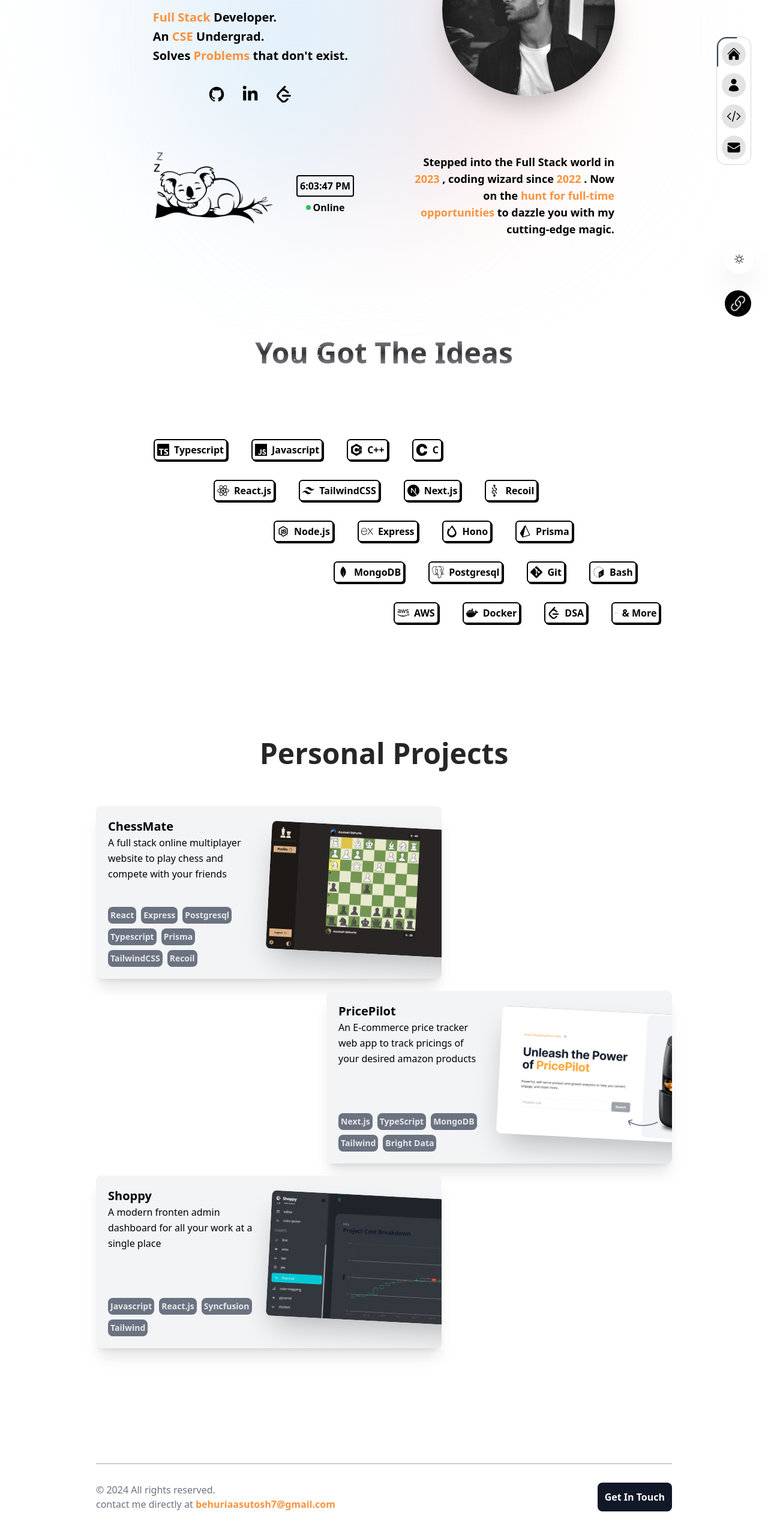
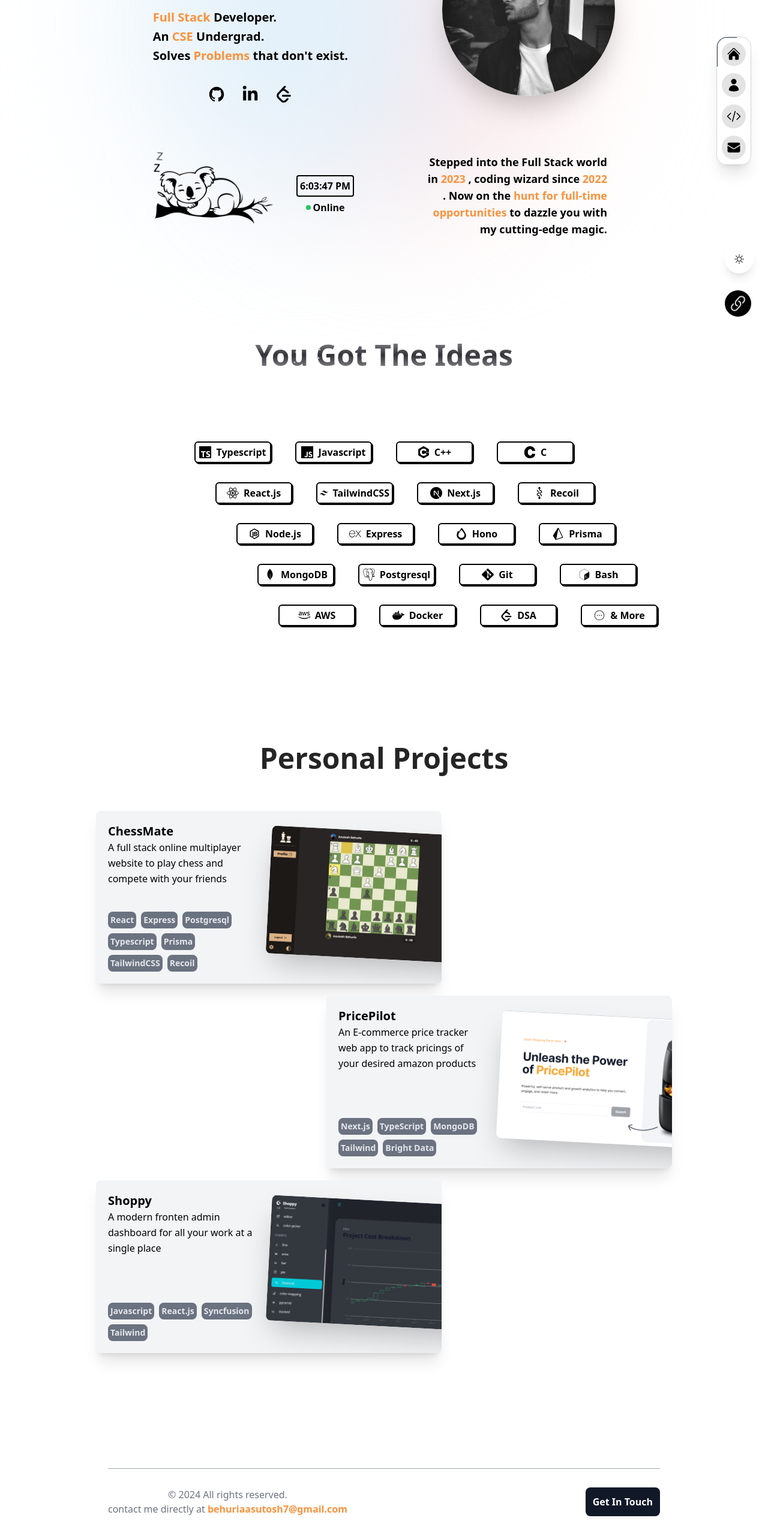
Before and after one commit to asutosh-147/portfolio, a Next.js app: page / in a window 1280 px wide. Shown: the part 232-2798 px from the top of the page at 60% size. Built offline with nearby package versions, Linux system fonts and the light colour scheme.

Commit message:
💄 style : Fixed responsiveness
mobile ready

```diff
--- a/app/globals.css
+++ b/app/globals.css
@@ -33,3 +33,12 @@
     /* Thumb color and track color */
     border-radius: 25px;
 }
+
+.staggerContainer{
+    padding-left: var(--dynamic-padding-left, 0px);
+}
+@media (max-width:1024px) {
+    .staggerContainer{
+        padding-left: 0px;
+    }
+}
--- a/app/layout.tsx
+++ b/app/layout.tsx
@@ -20,11 +20,13 @@ export default function RootLayout({
 }>) {
   return (
     <html lang="en" className="custom-scrollbar !scroll-smooth">
-          <body className={`${poppins.className}bg-gray-50 dark:bg-gray-900 transition-colors duration-300 dark:text-gray-200`}>
+      <body
+        className={`${poppins.className}bg-gray-50 transition-colors duration-300 dark:bg-gray-900 dark:text-gray-200 overflow-x-auto`}
+      >
         <ThemeContextProvider>
           <Navbar />
           {children}
-          <ThemeSwitch/>
+          <ThemeSwitch />
         </ThemeContextProvider>
       </body>
     </html>
--- a/components/About.tsx
+++ b/components/About.tsx
@@ -24,7 +24,7 @@ const About = () => {
       variants={aboutVariant}
       initial="hidden"
       animate="visible"
-      className="w-3/5 text-right text-lg font-semibold"
+      className=" px-3 sm:w-4/5 lg:w-3/5 text-center lg:text-right text-lg font-semibold"
     >
       Stepped into the Full Stack world in <Highlight>2023</Highlight>, coding
       wizard since <Highlight>2022</Highlight>. Now on the{" "}
--- a/components/Contact.tsx
+++ b/components/Contact.tsx
@@ -18,7 +18,10 @@ const fadeVariant: Variants = {
 };
 const Contact = () => {
   return (
-    <section id="contact" className="mx-auto mb-20 mt-48 w-3/4 text-gray-500 dark:text-gray-300">
+    <section
+      id="contact"
+      className="mx-auto mb-20 mt-48 w-full px-5 text-gray-500 sm:w-3/4 dark:text-gray-300"
+    >
       <MotionDiv
         initial={{ scale: 0 }}
         whileInView={{
@@ -27,8 +30,8 @@ const Contact = () => {
         }}
         className="h-1 w-full border-t border-t-gray-400 dark:border-gray-300"
       ></MotionDiv>
-      <div className="flex w-full items-center justify-between pt-7">
-        <div>
+      <div className="flex w-full flex-col items-center justify-center gap-10 pt-7 sm:flex-row sm:justify-between sm:gap-0">
+        <div className="text-center">
           <MotionDiv
             initial={{ opacity: 0 }}
             whileInView={{
@@ -59,7 +62,7 @@ const Contact = () => {
               opacity: 1,
               transition: { duration: 0.9, delay: 0.7 },
             }}
-            className="rounded-lg bg-gray-900 dark:bg-gray-300 font-semibold dark:text-gray-950 p-3 text-white"
+            className="rounded-lg bg-gray-900 p-3 font-semibold text-white dark:bg-gray-300 dark:text-gray-950"
           >
             Get In Touch
           </MotionDiv>
--- a/components/Landing.tsx
+++ b/components/Landing.tsx
@@ -43,20 +43,20 @@ const container: Variants = {
 };
 function Landing() {
   return (
-    <div id="home" className="relative mx-auto w-full xl:w-3/4 ">
+    <div id="home" className="relative mx-auto w-full xl:w-3/4">
       <MotionDiv
-        className="absolute right-1 top-8 -z-[1] h-[31.5rem] w-[31.5rem] rounded-full bg-[#fbe2e3] blur-[8rem] transition-colors duration-300 sm:right-44 dark:bg-[#946263]"
+        className="absolute right-1 top-8 h-[37rem] w-[10rem] -z-[1] sm:h-[31.5rem] sm:w-[31.5rem] rounded-full bg-[#fbe2e3] blur-[8rem] transition-colors duration-300 sm:right-44 dark:bg-[#946263]"
         variants={fadeVariant}
         initial="hidden"
         animate="visible"
       />
       <MotionDiv
-        className="absolute -top-5 left-5 -z-[1] h-[35.5rem] w-[31.5rem] rounded-full bg-[#e2f1fb] blur-[8rem] transition-colors duration-300 sm:left-20 dark:bg-[#676394]"
+        className="absolute left-5 -z-[1] h-[37rem] w-[10rem] rounded-full bg-[#e2f1fb] blur-[8rem] transition-colors duration-300 sm:-top-5 sm:left-20 sm:h-[35.5rem] sm:w-[31.5rem] dark:bg-[#676394]"
         initial="hidden"
         animate="visible"
         variants={fadeVariant}
       />
-      <div className="mt-2 flex w-full flex-col-reverse items-center justify-center p-4 sm:flex-row sm:justify-around">
+      <div className="mx-auto mt-2 flex w-full flex-col-reverse items-center justify-center p-4 sm:mx-0 sm:flex-row sm:justify-around">
         <MotionDiv
           className="flex flex-col"
           initial="hidden"
@@ -137,14 +137,14 @@ function Landing() {
                 alt="profile-pic"
                 width={250}
                 height={250}
-                className="w-32 rounded-full shadow-2xl sm:w-72"
+                className="w-56 rounded-full shadow-2xl sm:w-72"
               />
               <Tooltip title="yeah, that's me :)" position="top" />
             </div>
           </CardContainer>
         </MotionDiv>
       </div>
-      <div className="mt-6 flex mx-auto w-full flex-col items-center justify-between sm:mt-0 sm:w-4/5 sm:flex-row">
+      <div className="mt-10 flex w-full flex-col items-center justify-between gap-10 sm:mx-auto sm:w-4/5 lg:mt-0 lg:flex-row">
         <Online initialTime={new Date().toLocaleTimeString()} />
         <About />
       </div>
--- a/components/Navbar.tsx
+++ b/components/Navbar.tsx
@@ -35,7 +35,7 @@ const Navbar = () => {
   return (
     <>
       <div className="invisible fixed right-6 top-1/2 z-50 -translate-y-1/2 rounded-2xl p-1 backdrop-blur-lg sm:visible">
-        <Dock magnification={55} className="relative gap-3 border-gray-300 dark:bg-gray-800 dark:border-none">
+        <Dock magnification={55} className="relative gap-3 border-gray-300 dark:bg-gray-800 dark:border-none shadow-xl">
           {icons.map(({ link, Icon }, index) => {
             return (
               <DockIcon key={index} className="dark:bg-gray-700">
@@ -46,7 +46,7 @@ const Navbar = () => {
             );
           })}
           <BorderBeam
-            borderWidth={2}
+            borderWidth={1}
             size={90}
             className=""
             colorFrom="#374151"
@@ -60,7 +60,7 @@ const Navbar = () => {
         variants={dockSlideLeft}
         initial="hidden"
         animate="visible"
-        className="fixed bottom-10 right-7 size-11 rounded-full dark:bg-gray-800 bg-black p-2 text-white transition-all duration-300 hover:scale-110"
+        className="fixed bottom-10 right-7 size-11 rounded-full dark:bg-gray-800 bg-black p-2 text-white transition-all duration-300 hover:scale-110 z-10"
       >
         <Link href={process.env.RESUME_LINK as string} target="_blank">
           <div className="group relative">
--- a/components/Online.tsx
+++ b/components/Online.tsx
@@ -53,7 +53,7 @@ const Online = ({ initialTime }: { initialTime: string }) => {
       variants={container}
       initial="hidden"
       animate="visible"
-      className="flex items-center w-full sm:w-3/4 justify-start sm:gap-10"
+      className="flex items-center justify-between px-3 sm:px-0 w-full lg:w-3/4 lg:justify-start sm:gap-10"
     >
       <div className="relative">
         <Image
--- a/components/Projects.tsx
+++ b/components/Projects.tsx
@@ -20,7 +20,7 @@ const Projects = () => {
   return (
     <section
       id="projects"
-      className="mx-auto mb-10 mt-32 flex w-3/4 scroll-mt-24 justify-center"
+      className="mb-10 mt-20 sm:mt-32 flex w-full scroll-mt-24 justify-center p-4 lg:mx-auto lg:w-3/4 lg:p-0"
     >
       <div className="flex w-full flex-col">
         <MotionDiv
@@ -28,7 +28,7 @@ const Projects = () => {
           viewport={{ once: true }}
           initial="hidden"
           whileInView="visible"
-          className="self-center text-5xl font-bold dark:text-gray-100"
+          className="self-center text-xl md:text-5xl font-bold dark:text-gray-100"
         >
           Personal Projects
         </MotionDiv>
--- a/components/Skills.tsx
+++ b/components/Skills.tsx
@@ -1,12 +1,9 @@
 "use client";
 import { skills } from "@/lib/skillsData";
 import React from "react";
-import { Md10K } from "react-icons/md";
 import { MotionDiv } from "./MotionDiv";
 import { Variants } from "framer-motion";
 import { TextRevealCard } from "./magicui/text-reveal-card";
-import Tooltip from "./Tooltip";
-
 type reducedSkill = (typeof skills)[];
 const itemVariant: Variants = {
   hidden: {
@@ -32,7 +29,7 @@ const Skills = () => {
   return (
     <div
       id="skills"
-      className="mx-auto mb-48 mt-20 flex w-3/5 flex-col items-start gap-8"
+      className="mx-auto sm:mb-48 sm:mt-20 flex w-full xl:w-4/5 flex-col p-1 items-center gap-8"
     >
       <MotionDiv
         variants={itemVariant}
@@ -42,10 +39,10 @@ const Skills = () => {
           once: true,
         }}
         custom={1}
-        className="mx-auto"
+        // className=""
       >
         <TextRevealCard
-          className="bg-transparent dark:text-gray-300 text-center"
+          className="bg-transparent text-xl text-center dark:text-gray-300"
           text="You Got The Ideas"
           revealText="I Got The Skills"
         ></TextRevealCard>
@@ -54,8 +51,12 @@ const Skills = () => {
         return (
           <div
             key={i}
-            className={`flex justify-center gap-10`}
-            style={{ paddingLeft: i * 100 }}
+            className={`staggerContainer grid grid-cols-2 w-4/5 md:w-3/5 lg:grid-cols-4 gap-10 lg:w-auto`}
+            style={
+              {
+                "--dynamic-padding-left": `calc(${i * 70}px)`,
+              } as React.CSSProperties
+            }
           >
             {skillArr.map(({ name, Icon }, j) => {
               del++;
@@ -69,9 +70,9 @@ const Skills = () => {
                   }}
                   custom={del}
                   key={j}
-                  className="relative flex items-center justify-between gap-2 rounded-md border-2 border-black dark:border-gray-800 bg-white dark:bg-gray-300 p-1 dark:text-gray-950"
+                  className="relative flex w-full lg:w-[8rem] items-center justify-center gap-2 rounded-md border-2 border-black bg-white p-1 dark:border-gray-800 dark:bg-gray-300 dark:text-gray-950"
                 >
-                  <Icon className="flex-1 text-xl" />
+                  <Icon className="text-xl" />
                   <div className="font-semibold">{name}</div>
                   <div className="absolute inset-0 -bottom-1 -right-1 -z-[1] rounded-[inherit] bg-black dark:bg-gray-50"></div>
                 </MotionDiv>
--- a/components/magicui/text-reveal-card.tsx
+++ b/components/magicui/text-reveal-card.tsx
@@ -95,7 +95,7 @@ export const TextRevealCard = ({
             style={{
               textShadow: "4px 4px 15px rgba(0,0,0,0.5)",
             }}
-            className="bg-gradient-to-b from-white to-neutral-300 bg-clip-text p-2 py-10 text-base font-bold text-transparent text-white sm:text-[3rem]"
+            className="bg-gradient-to-b from-white to-neutral-300 bg-clip-text p-2 py-10 text-2xl font-bold text-transparent text-white sm:text-[3rem]"
           >
             {revealText}
           </p>
@@ -111,7 +111,7 @@ export const TextRevealCard = ({
         ></motion.div>
 
         <div className="overflow-hidden [mask-image:linear-gradient(to_bottom,transparent,white,transparent)]">
-          <p className="bg-[#323238] dark:text-gray-200 bg-clip-text py-10 text-base font-bold text-transparent sm:text-[3rem]">
+          <p className="bg-[#323238] dark:text-gray-200 bg-clip-text py-10 font-bold text-transparent text-2xl sm:text-[3rem]">
             {text}
           </p>
           <MemoizedStars />
--- a/components/themeSwitch.tsx
+++ b/components/themeSwitch.tsx
@@ -11,7 +11,7 @@ export default function ThemeSwitch() {
   return (
     <div className="group relative m-auto">
       <button
-        className="fixed bottom-28 right-6 flex h-[3rem] w-[3rem] items-center justify-center rounded-full bg-white bg-opacity-80 shadow-2xl backdrop-blur-[0.5rem] transition-all hover:scale-[1.15] active:scale-105 dark:bg-gray-800 dark:text-white"
+        className="fixed z-[1] bottom-28 right-6 flex h-[3rem] w-[3rem] items-center justify-center rounded-full bg-white bg-opacity-80 shadow-lg backdrop-blur-[0.5rem] transition-all hover:scale-[1.15] active:scale-105 dark:bg-gray-800 dark:text-white"
         onClick={toggleTheme}
       >
         <Tooltip title="theme" position="left" />
```
Also changed, not shown: components/AllProjects.tsx (+4 -4 lines).
